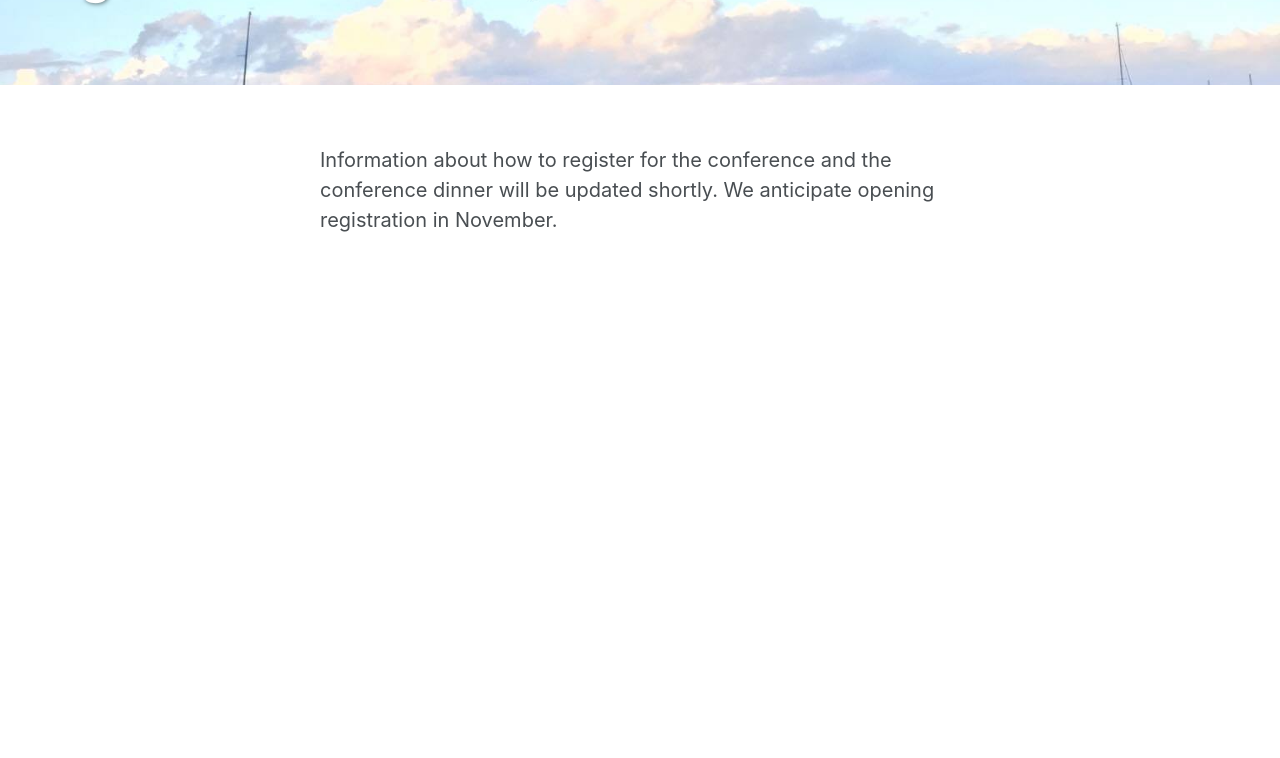
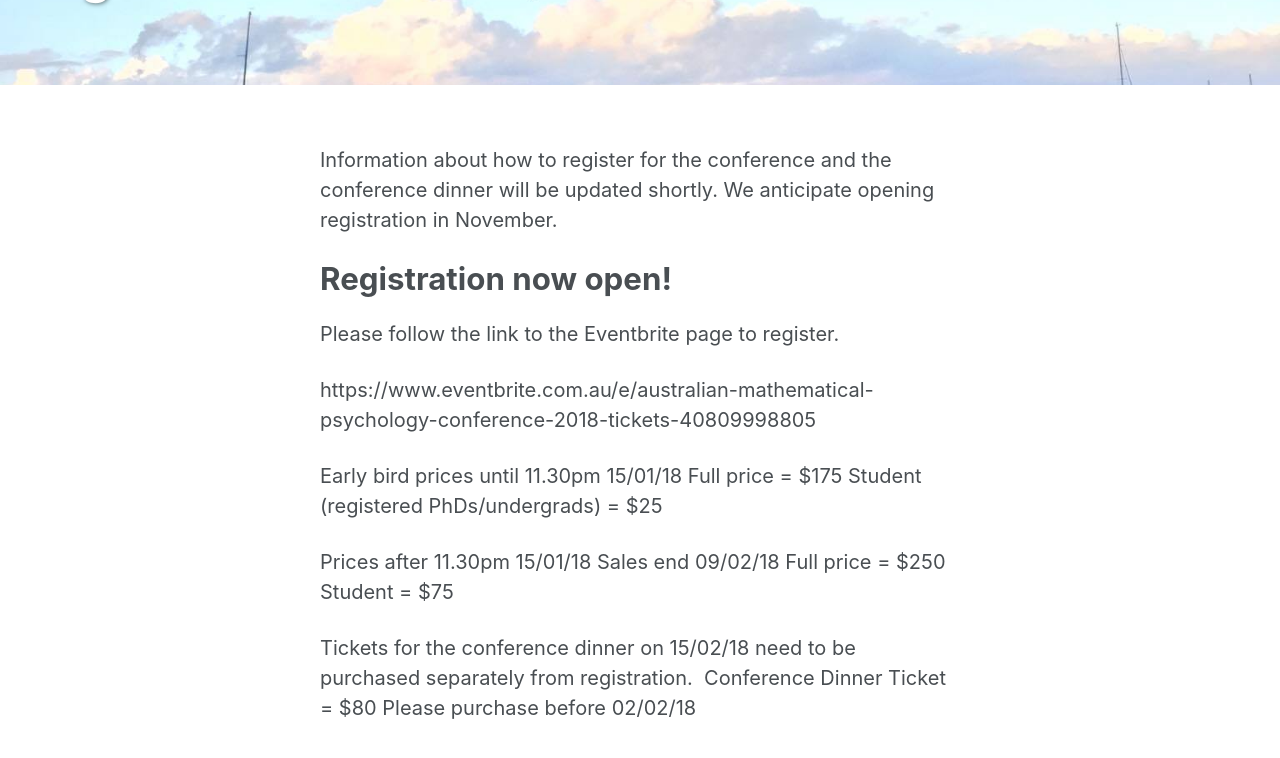
Before and after one commit to alicemason/AMPC18, a Jekyll site: the page built from _pages/Registration.md, in a window 1280 px wide and 900 px high, scrolled down 199 px. Shown: the top 758 px of the window. Built offline with Jekyll 4.4.1, drawn with Linux system fonts in a browser that asks for light colours.

Commit message:
registration

```diff
--- a/_pages/Registration.md
+++ b/_pages/Registration.md
@@ -7,3 +7,21 @@
 ---
 
 Information about how to register for the conference and the conference dinner will be updated shortly. We anticipate opening registration in November.
+
+# Registration now open!
+
+Please follow the link to the Eventbrite page to register.
+
+<https://www.eventbrite.com.au/e/australian-mathematical-psychology-conference-2018-tickets-40809998805>
+
+Early bird prices until 11.30pm 15/01/18
+Full price = $175
+Student (registered PhDs/undergrads) = $25
+
+Prices after 11.30pm 15/01/18 Sales end 09/02/18
+Full price = $250
+Student = $75
+
+Tickets for the conference dinner on 15/02/18 need to be purchased separately from registration.
+Conference Dinner Ticket = $80
+Please purchase before 02/02/18
```
